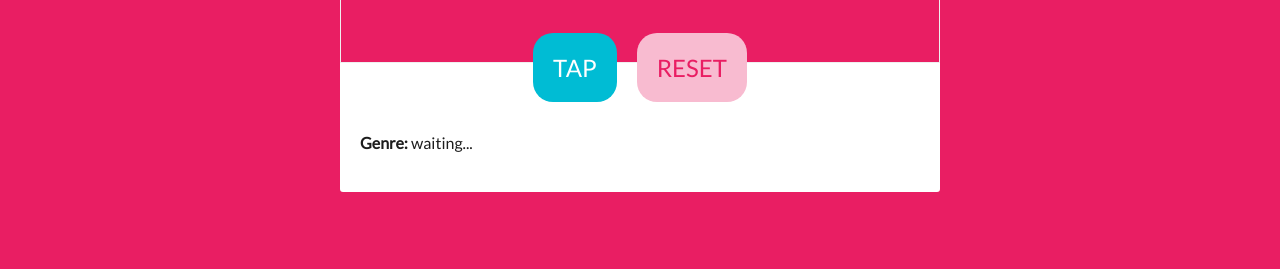
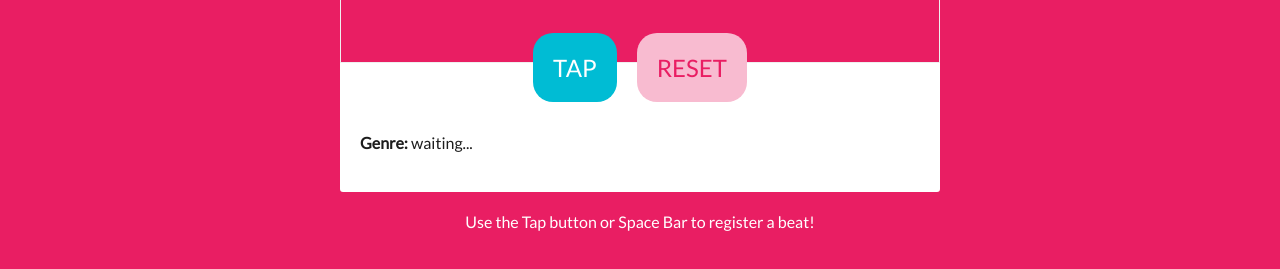
Before and after one commit to samgclarke/bpm-counter, a website: page index.html in a window 1280 px wide. Shown: the part 343-612 px from the top of the page. Drawn offline with Linux system fonts and the light colour scheme.

Commit message:
copy for instructions

```diff
--- a/index.html
+++ b/index.html
@@ -40,6 +40,7 @@
       <div class="info">
         <p><strong>Genre:</strong> <span id="genre">waiting...</span></p>
       </div>
+      <p>Use the Tap button or Space Bar to register a beat!<p
     </main>
 
     <main id="about">
```
